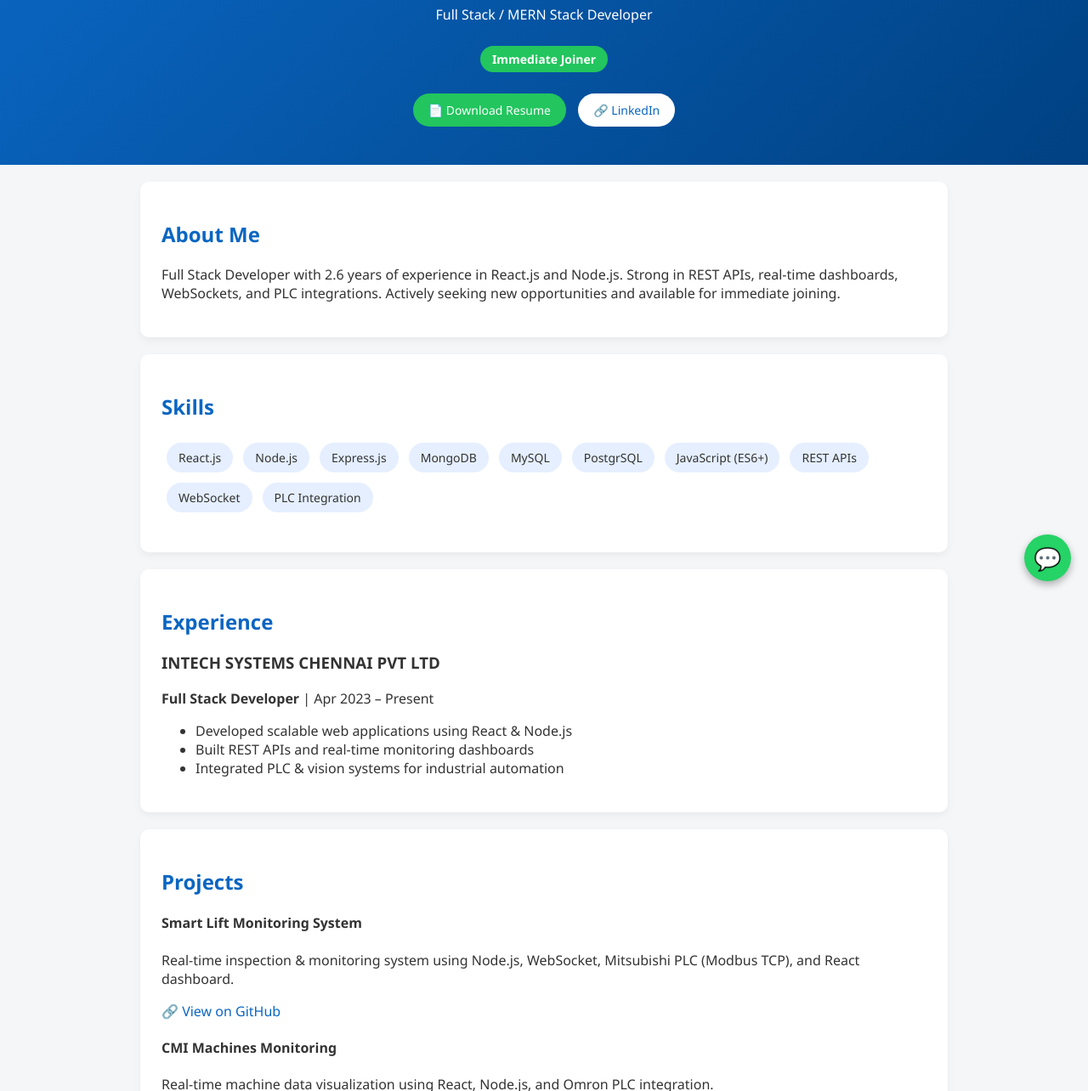
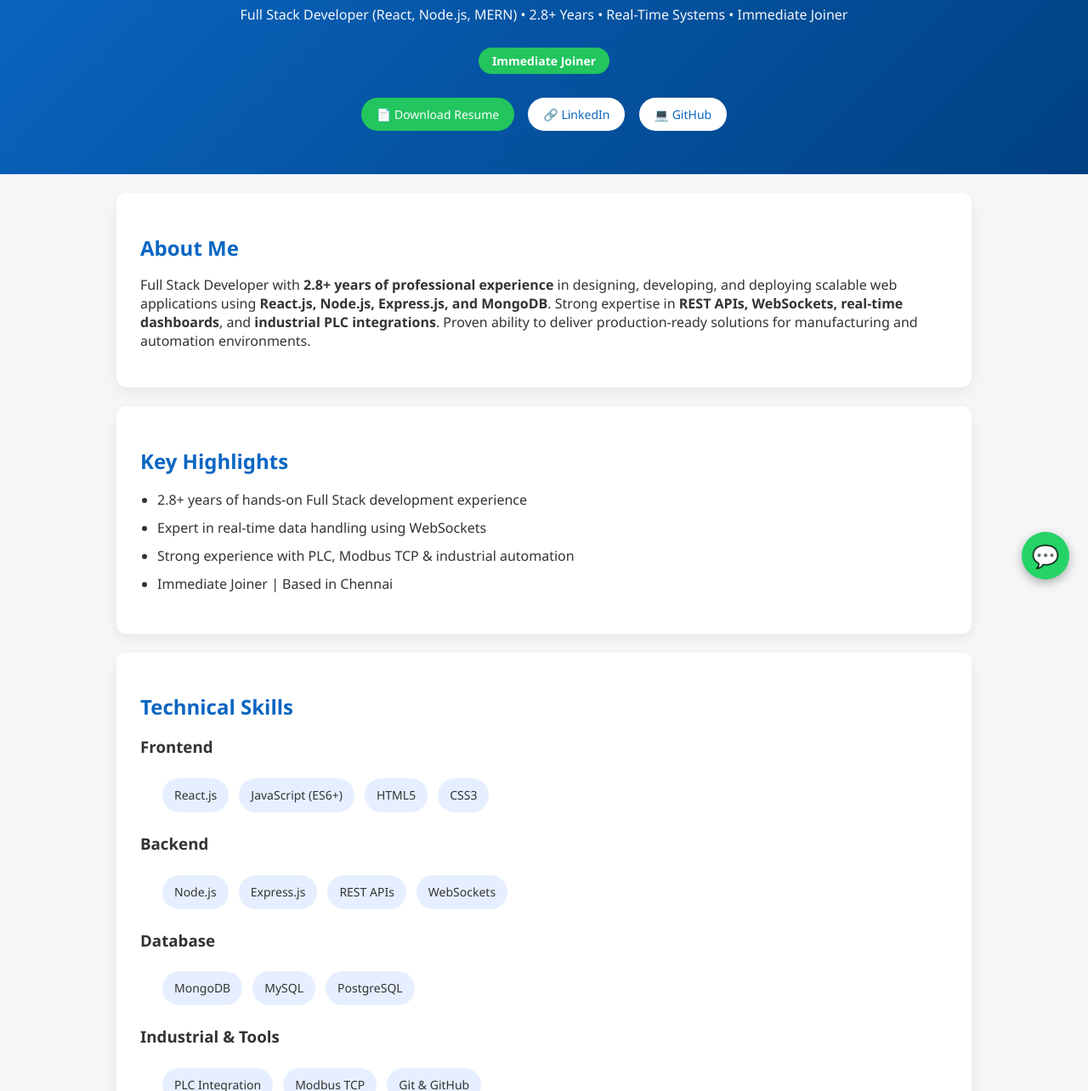
Before and after one commit to Tamilarasanc00/tamilarasan-portfolio, a plain HTML site: page index.html in a window 1280 px wide. Shown: the part 96-1380 px from the top of the page at 85% size. Drawn offline with Linux system fonts and the light colour scheme.

Commit message:
Changes:Resume&Code&Style

```diff
--- a/index.html
+++ b/index.html
@@ -4,17 +4,21 @@
   <meta charset="UTF-8" />
   <meta name="viewport" content="width=device-width, initial-scale=1.0"/>
   <title>Tamilarasan C | Full Stack Developer</title>
+  <meta name="description" content="Tamilarasan C - Full Stack Developer with 2.8+ years experience in React, Node.js, MERN stack, real-time dashboards, WebSockets and PLC integration. Immediate Joiner.">
   <link rel="stylesheet" href="style.css">
 </head>
 <body>
 
-  <!-- Header -->
+  <!-- HEADER -->
   <header class="header">
     <h1>Tamilarasan C</h1>
-    <p>Full Stack / MERN Stack Developer</p>
+
+    <p class="headline">
+      Full Stack Developer (React, Node.js, MERN) • 2.8+ Years • Real-Time Systems • Immediate Joiner
+    </p>
+
     <span class="badge">Immediate Joiner</span>
 
-    <!-- Action Buttons -->
     <div class="actions">
       <a href="Tamilarasan_C_Resume.pdf" download class="btn primary">
         📄 Download Resume
@@ -22,57 +26,102 @@
       <a href="https://www.linkedin.com/in/tamilarasanc00/" target="_blank" class="btn secondary">
         🔗 LinkedIn
       </a>
+      <a href="https://github.com/Tamilarasanc00" target="_blank" class="btn secondary">
+        💻 GitHub
+      </a>
     </div>
   </header>
 
-  <!-- About -->
+  <!-- ABOUT -->
   <section class="section">
     <h2>About Me</h2>
     <p>
-      Full Stack Developer with 2.6 years of experience in React.js and Node.js.
-      Strong in REST APIs, real-time dashboards, WebSockets, and PLC integrations.
-      Actively seeking new opportunities and available for immediate joining.
+      Full Stack Developer with <strong>2.8+ years of professional experience</strong> in designing,
+      developing, and deploying scalable web applications using
+      <strong>React.js, Node.js, Express.js, and MongoDB</strong>.
+      Strong expertise in <strong>REST APIs, WebSockets, real-time dashboards</strong>,
+      and <strong>industrial PLC integrations</strong>.
+      Proven ability to deliver production-ready solutions for manufacturing and automation environments.
     </p>
   </section>
 
-  <!-- Skills -->
+  <!-- KEY HIGHLIGHTS -->
   <section class="section">
-    <h2>Skills</h2>
-    <ul class="skills">
-      <li>React.js</li>
-      <li>Node.js</li>
-      <li>Express.js</li>
-      <li>MongoDB</li>
-      <li>MySQL</li>
-      <li>PostgrSQL</li>
-      <li>JavaScript (ES6+)</li>
-      <li>REST APIs</li>
-      <li>WebSocket</li>
-      <li>PLC Integration</li>
+    <h2>Key Highlights</h2>
+    <ul class="highlights">
+      <li>2.8+ years of hands-on Full Stack development experience</li>
+      <li>Expert in real-time data handling using WebSockets</li>
+      <li>Strong experience with PLC, Modbus TCP & industrial automation</li>
+      <li>Immediate Joiner | Based in Chennai</li>
     </ul>
   </section>
 
-  <!-- Experience -->
+  <!-- SKILLS -->
   <section class="section">
-    <h2>Experience</h2>
-    <h3>INTECH SYSTEMS CHENNAI PVT LTD</h3>
-    <p><strong>Full Stack Developer</strong> | Apr 2023 – Present</p>
-    <ul>
-      <li>Developed scalable web applications using React & Node.js</li>
-      <li>Built REST APIs and real-time monitoring dashboards</li>
-      <li>Integrated PLC & vision systems for industrial automation</li>
+    <h2>Technical Skills</h2>
+
+    <h3>Frontend</h3>
+    <ul class="skills">
+      <li>React.js</li>
+      <li>JavaScript (ES6+)</li>
+      <li>HTML5</li>
+      <li>CSS3</li>
+    </ul>
+
+    <h3>Backend</h3>
+    <ul class="skills">
+      <li>Node.js</li>
+      <li>Express.js</li>
+      <li>REST APIs</li>
+      <li>WebSockets</li>
+    </ul>
+
+    <h3>Database</h3>
+    <ul class="skills">
+      <li>MongoDB</li>
+      <li>MySQL</li>
+      <li>PostgreSQL</li>
+    </ul>
+
+    <h3>Industrial & Tools</h3>
+    <ul class="skills">
+      <li>PLC Integration</li>
+      <li>Modbus TCP</li>
+      <li>Git & GitHub</li>
     </ul>
   </section>
 
-  <!-- Projects -->
+  <!-- EXPERIENCE -->
+  <section class="section">
+    <h2>Professional Experience</h2>
+
+    <h3>INTECH SYSTEMS CHENNAI PVT LTD</h3>
+    <p class="role">
+      <strong>Full Stack Developer</strong> | Apr 2023 – Present
+    </p>
+
+    <ul>
+      <li>Designed and developed full-stack applications using React.js and Node.js</li>
+      <li>Built RESTful APIs and WebSocket-based real-time monitoring systems</li>
+      <li>Integrated Mitsubishi and Omron PLCs using Modbus TCP protocol</li>
+      <li>Developed dashboards for live inspection, machine status, and reporting</li>
+      <li>Improved operational visibility and reduced manual monitoring effort</li>
+    </ul>
+  </section>
+
+  <!-- PROJECTS -->
   <section class="section">
     <h2>Projects</h2>
 
     <div class="project">
       <h4>Smart Lift Monitoring System</h4>
+      <p class="tech">
+        <strong>Tech Stack:</strong> Node.js, React.js, WebSocket, MongoDB, Mitsubishi PLC (Modbus TCP)
+      </p>
       <p>
-        Real-time inspection & monitoring system using Node.js,
-        WebSocket, Mitsubishi PLC (Modbus TCP), and React dashboard.
+        Developed a real-time lift inspection and monitoring system.
+        Implemented live vision inspection processing, OK/NG evaluation logic,
+        PLC communication, and operator dashboards.
       </p>
       <a href="https://github.com/Tamilarasanc00/AutomationPLC-Vision" target="_blank">
         🔗 View on GitHub
@@ -81,9 +130,12 @@
 
     <div class="project">
       <h4>CMI Machines Monitoring</h4>
+      <p class="tech">
+        <strong>Tech Stack:</strong> React.js, Node.js, REST APIs, Omron PLC
+      </p>
       <p>
-        Real-time machine data visualization using React,
-        Node.js, and Omron PLC integration.
+        Built a real-time machine monitoring dashboard displaying production and status data
+        directly from PLCs, improving fault detection and response time.
       </p>
       <a href="https://github.com/yourusername/cmi-machine-monitoring" target="_blank">
         🔗 View on GitHub
@@ -91,7 +143,7 @@
     </div>
   </section>
 
-  <!-- Contact -->
+  <!-- CONTACT -->
   <section class="section contact">
     <h2>Contact</h2>
     <p>📍 Chennai, India</p>
@@ -99,9 +151,9 @@
     <p>📞 +91 70945 92282</p>
   </section>
 
-  <!-- WhatsApp Floating Button -->
+  <!-- WHATSAPP FLOAT -->
   <a
-    href="https://wa.me/917094592282?text=Hi%20Tamilarasan,%20I%20saw%20your%20profile%20website"
+    href="https://wa.me/917094592282?text=Hi%20Tamilarasan,%20I%20reviewed%20your%20portfolio%20website"
     class="whatsapp-float"
     target="_blank"
   >
@@ -109,7 +161,7 @@
   </a>
 
   <footer>
-    <p>© 2025 Tamilarasan C</p>
+    <p>© 2025 Tamilarasan C | Full Stack Developer</p>
   </footer>
 
 </body>
--- a/style.css
+++ b/style.css
@@ -5,40 +5,48 @@ body {
   color: #333;
 }
 
+/* HEADER */
 .header {
   background: linear-gradient(135deg, #0a66c2, #004182);
   color: #fff;
   text-align: center;
-  padding: 40px 20px;
+  padding: 45px 20px;
 }
 
 .header h1 {
   margin: 0;
-  font-size: 34px;
+  font-size: 36px;
+}
+
+.headline {
+  margin-top: 8px;
+  font-size: 16px;
+  opacity: 0.95;
 }
 
 .badge {
   display: inline-block;
   background: #22c55e;
-  padding: 6px 14px;
+  padding: 6px 16px;
   border-radius: 20px;
-  margin-top: 10px;
+  margin-top: 12px;
   font-size: 14px;
-  font-weight: bold;
+  font-weight: 600;
 }
 
+/* ACTION BUTTONS */
 .actions {
-  margin-top: 20px;
+  margin-top: 22px;
 }
 
 .btn {
   display: inline-block;
   padding: 10px 18px;
-  margin: 5px;
+  margin: 6px;
   border-radius: 25px;
   text-decoration: none;
   font-size: 14px;
-  transition: 0.3s;
+  transition: 0.3s ease;
 }
 
 .btn.primary {
@@ -59,19 +67,37 @@ body {
   background: #e5efff;
 }
 
+/* SECTIONS */
 .section {
-  background: #fff;
-  margin: 20px auto;
-  padding: 25px;
-  max-width: 900px;
-  border-radius: 10px;
-  box-shadow: 0 4px 10px rgba(0,0,0,0.05);
+  background: #ffffff;
+  margin: 22px auto;
+  padding: 28px;
+  max-width: 950px;
+  border-radius: 12px;
+  box-shadow: 0 6px 14px rgba(0,0,0,0.06);
 }
 
 .section h2 {
   color: #0a66c2;
+  margin-bottom: 12px;
 }
 
+.section h3 {
+  margin-top: 18px;
+  color: #333;
+}
+
+/* LISTS */
+.section ul {
+  padding-left: 20px;
+}
+
+.section ul li {
+  line-height: 1.7;
+  margin-bottom: 6px;
+}
+
+/* SKILLS */
 .skills {
   list-style: none;
   padding: 0;
@@ -87,8 +113,30 @@ body {
   font-size: 14px;
 }
 
+/* HIGHLIGHTS */
+.highlights li {
+  font-weight: 500;
+}
+
+/* EXPERIENCE */
+.role {
+  margin-top: 6px;
+  font-size: 15px;
+  color: #555;
+}
+
+/* PROJECTS */
 .project {
-  margin-bottom: 20px;
+  margin-bottom: 26px;
+}
+
+.project h4 {
+  margin-bottom: 6px;
+}
+
+.project .tech {
+  font-size: 14px;
+  color: #555;
 }
 
 .project a {
@@ -101,33 +149,35 @@ body {
   text-decoration: underline;
 }
 
+/* CONTACT */
 .contact p {
   margin: 6px 0;
 }
 
+/* FOOTER */
 footer {
   text-align: center;
-  padding: 15px;
+  padding: 16px;
   font-size: 14px;
   color: #777;
 }
 
-/* WhatsApp Floating Button */
+/* WHATSAPP BUTTON */
 .whatsapp-float {
   position: fixed;
-  bottom: 20px;
-  right: 20px;
+  bottom: 22px;
+  right: 22px;
   background: #25d366;
   color: #fff;
   font-size: 26px;
-  width: 55px;
-  height: 55px;
+  width: 56px;
+  height: 56px;
   border-radius: 50%;
   display: flex;
   align-items: center;
   justify-content: center;
   text-decoration: none;
-  box-shadow: 0 4px 10px rgba(0,0,0,0.3);
+  box-shadow: 0 4px 12px rgba(0,0,0,0.3);
 }
 
 .whatsapp-float:hover {
```
Also changed, not shown: 1 other file.
